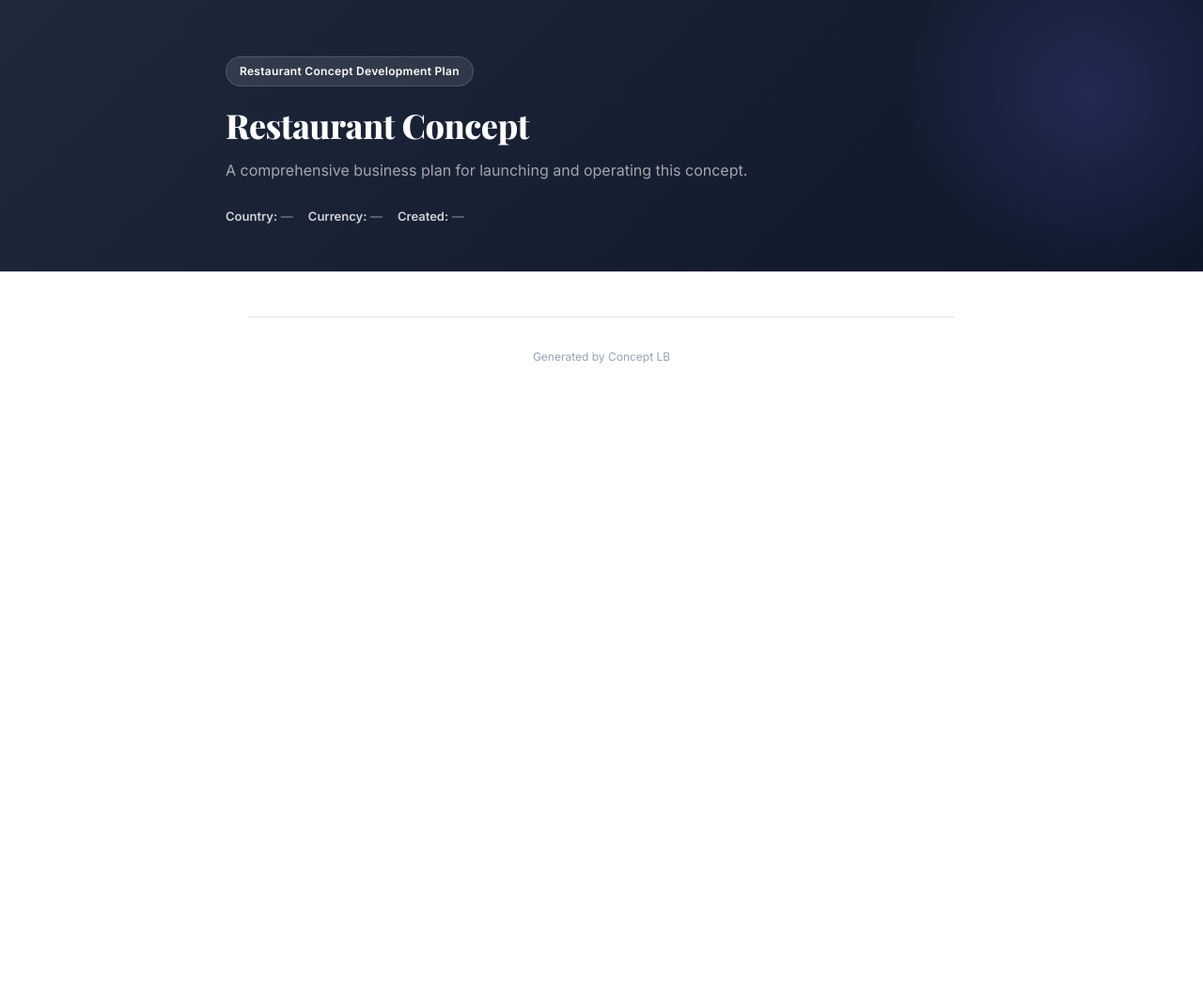
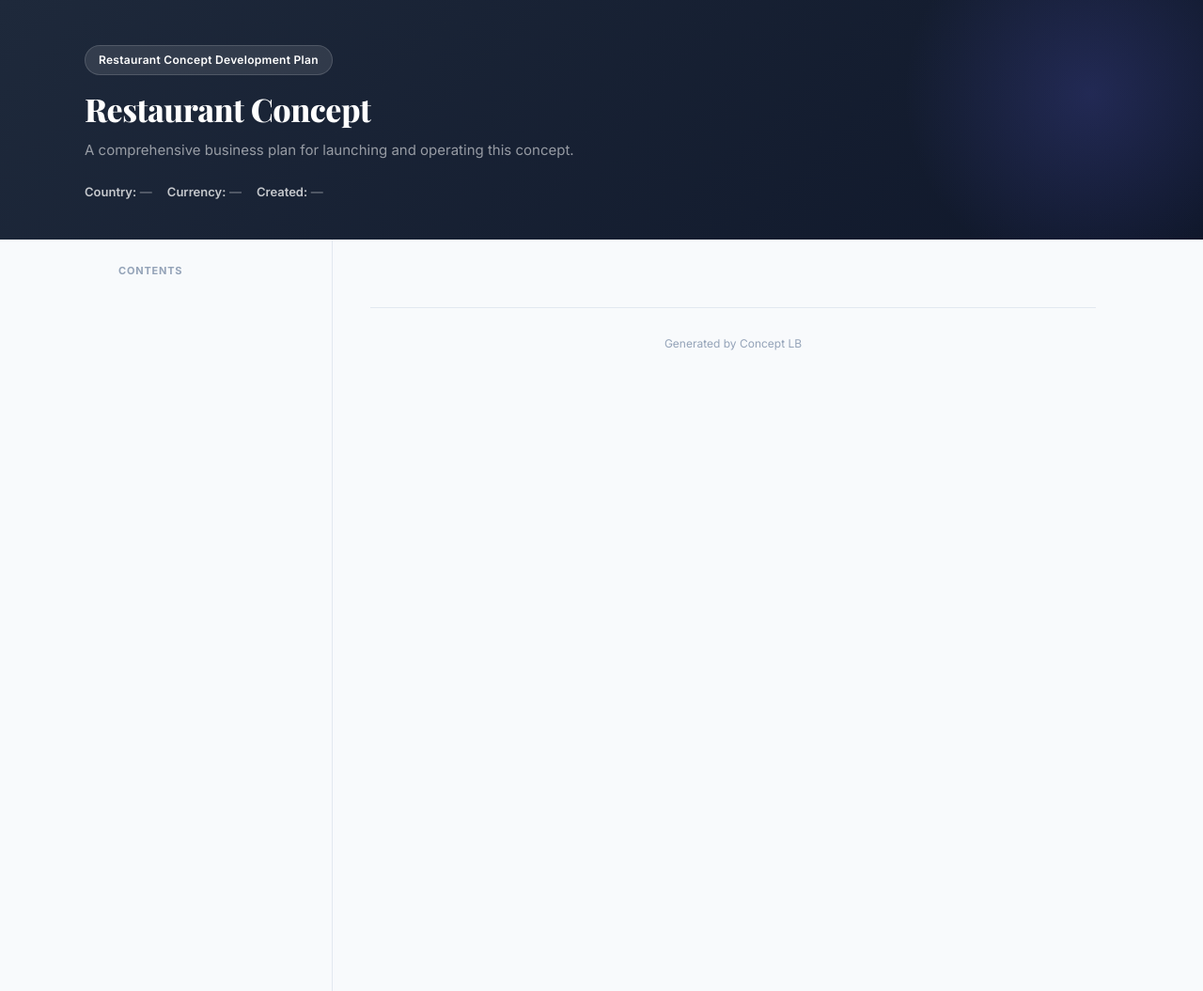
Before and after one commit to MGANDRAOS/concept-lb, a Flask app: template templates/plan_view.html in a window 1280 px wide. Shown: the whole page at 94% size. Before the commit the page ends 387 px from the top, so only its background shows below. Run offline with Flask 3, Linux system fonts and the light colour scheme; the template is opened without the code that fills it, so the values that code supplies are empty.

Commit message:
feat: add sticky TOC sidebar with scroll-tracking and smooth anchor navigation

```diff
--- a/templates/plan_view.html
+++ b/templates/plan_view.html
@@ -1,4 +1,4 @@
-{# templates/plan_view.html — Premium light-theme plan preview #}
+{# templates/plan_view.html — Premium light-theme plan preview with TOC sidebar #}
 <!doctype html>
 <html lang="{{ plan.plan_meta.language or 'en' }}">
 <head>
@@ -11,7 +11,7 @@
 
     body {
       font-family: 'Inter', -apple-system, system-ui, sans-serif;
-      background: #ffffff;
+      background: #f8fafc;
       color: #1a1a2e;
       font-size: 15px;
       line-height: 1.7;
@@ -22,7 +22,7 @@
     .hero {
       background: linear-gradient(135deg, #1e293b 0%, #0f172a 100%);
       color: #fff;
-      padding: 60px 40px 48px;
+      padding: 48px 40px 40px;
       position: relative;
       overflow: hidden;
     }
@@ -30,16 +30,14 @@
     .hero::before {
       content: '';
       position: absolute;
-      top: -100px;
-      right: -80px;
-      width: 400px;
-      height: 400px;
+      top: -100px; right: -80px;
+      width: 400px; height: 400px;
       border-radius: 50%;
       background: radial-gradient(circle, rgba(99,102,241,.2) 0%, transparent 70%);
     }
 
     .hero-inner {
-      max-width: 800px;
+      max-width: 1100px;
       margin: 0 auto;
       position: relative;
       z-index: 1;
@@ -47,302 +45,217 @@
 
     .hero-badge {
       display: inline-flex;
-      align-items: center;
-      gap: 6px;
       padding: 5px 14px;
       border-radius: 999px;
       background: rgba(255,255,255,.1);
       border: 1px solid rgba(255,255,255,.15);
-      font-size: 12px;
-      font-weight: 600;
+      font-size: 12px; font-weight: 600;
       letter-spacing: .3px;
-      margin-bottom: 20px;
+      margin-bottom: 16px;
     }
 
     .hero h1 {
       font-family: 'Playfair Display', Georgia, serif;
-      font-size: 36px;
-      font-weight: 800;
-      letter-spacing: -.5px;
-      line-height: 1.2;
-      margin-bottom: 12px;
+      font-size: 34px; font-weight: 800;
+      letter-spacing: -.5px; line-height: 1.2;
+      margin-bottom: 10px;
     }
 
-    .hero-sub {
-      font-size: 16px;
-      color: rgba(255,255,255,.6);
-      font-weight: 400;
+    .hero-sub { font-size: 15px; color: rgba(255,255,255,.55); }
+
+    .hero-meta {
+      display: flex; gap: 16px; margin-top: 20px; flex-wrap: wrap;
     }
 
-    .hero-meta {
-      display: flex;
-      gap: 16px;
-      margin-top: 24px;
-      flex-wrap: wrap;
+    .hero-meta-item { font-size: 13px; color: rgba(255,255,255,.45); }
+    .hero-meta-item strong { color: rgba(255,255,255,.75); font-weight: 600; }
+
+    /* ── Layout: Sidebar + Content ────────────────────── */
+    .layout {
+      max-width: 1100px;
+      margin: 0 auto;
+      display: grid;
+      grid-template-columns: 240px 1fr;
+      gap: 0;
+      padding: 0 24px;
     }
 
-    .hero-meta-item {
-      font-size: 13px;
-      color: rgba(255,255,255,.5);
+    @media (max-width: 860px) {
+      .layout { grid-template-columns: 1fr; }
+      .toc-sidebar { display: none; }
     }
 
-    .hero-meta-item strong {
-      color: rgba(255,255,255,.8);
+    /* ── TOC Sidebar ─────────────────────────────────── */
+    .toc-sidebar {
+      position: sticky;
+      top: 0;
+      height: 100vh;
+      overflow-y: auto;
+      padding: 24px 16px 24px 0;
+      border-right: 1px solid #e2e8f0;
+    }
+
+    .toc-sidebar::-webkit-scrollbar { width: 3px; }
+    .toc-sidebar::-webkit-scrollbar-thumb { background: #cbd5e1; border-radius: 3px; }
+
+    .toc-title {
+      font-size: 11px;
+      font-weight: 700;
+      text-transform: uppercase;
+      letter-spacing: .8px;
+      color: #94a3b8;
+      margin-bottom: 12px;
+      padding-left: 12px;
+    }
+
+    .toc-list {
+      list-style: none;
+    }
+
+    .toc-item {
+      display: block;
+      padding: 7px 12px;
+      border-radius: 6px;
+      font-size: 13px;
+      font-weight: 500;
+      color: #64748b;
+      text-decoration: none;
+      transition: all .15s ease;
+      border-left: 2px solid transparent;
+      margin-bottom: 1px;
+      line-height: 1.35;
+    }
+
+    .toc-item:hover {
+      color: #1e293b;
+      background: #f1f5f9;
+    }
+
+    .toc-item.active {
+      color: #4f46e5;
+      background: #eef2ff;
+      border-left-color: #6366f1;
       font-weight: 600;
     }
 
-    /* ── Container ────────────────────────────────────── */
-    .container {
-      max-width: 800px;
-      margin: 0 auto;
-      padding: 0 24px 80px;
+    /* ── Content Area ─────────────────────────────────── */
+    .content {
+      padding: 32px 0 80px 40px;
+      min-width: 0;
     }
 
     /* ── Feasibility Panel ────────────────────────────── */
     .feasibility {
-      margin: -24px 0 32px;
-      position: relative;
-      z-index: 2;
+      margin-bottom: 32px;
       background: #fff;
       border: 1px solid #e2e8f0;
       border-radius: 16px;
       padding: 24px;
-      box-shadow: 0 4px 24px rgba(0,0,0,.06);
+      box-shadow: 0 2px 12px rgba(0,0,0,.04);
     }
 
-    .feasibility h2 {
-      font-size: 16px;
-      font-weight: 700;
-      color: #334155;
-      margin-bottom: 16px;
-      padding: 0;
-      border: none;
+    .feasibility > h2 {
+      font-size: 16px; font-weight: 700; color: #334155;
+      margin-bottom: 16px; padding: 0; border: none;
+      font-family: 'Inter', sans-serif;
     }
 
     .feasibility-grid {
       display: grid;
-      grid-template-columns: repeat(auto-fit, minmax(160px, 1fr));
-      gap: 16px;
+      grid-template-columns: repeat(auto-fit, minmax(150px, 1fr));
+      gap: 12px;
     }
 
     .feasibility-stat {
-      padding: 12px 16px;
-      border-radius: 10px;
-      background: #f8fafc;
-      border: 1px solid #e2e8f0;
+      padding: 12px 16px; border-radius: 10px;
+      background: #f8fafc; border: 1px solid #e2e8f0;
     }
 
     .feasibility-stat .label { font-size: 11px; font-weight: 600; color: #94a3b8; text-transform: uppercase; letter-spacing: .5px; }
-    .feasibility-stat .value { font-size: 20px; font-weight: 800; margin-top: 2px; color: #1e293b; }
-
+    .feasibility-stat .value { font-size: 18px; font-weight: 800; margin-top: 2px; color: #1e293b; }
     .risk-green .value { color: #059669; }
     .risk-yellow .value { color: #d97706; }
     .risk-red .value { color: #dc2626; }
-    .risk-black .value { color: #1e293b; }
 
     .risk-flags { margin-top: 16px; }
-    .risk-flags h3 { font-size: 13px; font-weight: 700; color: #64748b; margin-bottom: 8px; }
+    .risk-flags h3 { font-size: 13px; font-weight: 700; color: #64748b; margin-bottom: 8px; font-family: 'Inter', sans-serif; }
     .risk-flags li { font-size: 14px; margin: 6px 0; color: #475569; }
     .risk-flags li strong { color: #1e293b; }
 
     /* ── Sections ─────────────────────────────────────── */
     .section {
-      margin: 40px 0;
-      padding-top: 40px;
+      margin: 36px 0;
+      padding-top: 36px;
       border-top: 1px solid #e2e8f0;
+      scroll-margin-top: 16px;
     }
 
     .section:first-of-type {
-      margin-top: 32px;
-      border-top: none;
-      padding-top: 0;
+      margin-top: 0; border-top: none; padding-top: 0;
     }
 
     h2 {
       font-family: 'Playfair Display', Georgia, serif;
-      font-size: 24px;
-      font-weight: 800;
-      color: #1e293b;
-      margin-bottom: 20px;
-      letter-spacing: -.3px;
-      line-height: 1.3;
+      font-size: 22px; font-weight: 800; color: #1e293b;
+      margin-bottom: 18px; letter-spacing: -.3px; line-height: 1.3;
     }
 
-    h3 {
-      font-size: 16px;
-      font-weight: 700;
-      color: #334155;
-      margin: 24px 0 10px;
-    }
+    h3 { font-size: 15px; font-weight: 700; color: #334155; margin: 22px 0 10px; }
 
-    p {
-      margin: 12px 0;
-      color: #374151;
-      line-height: 1.75;
-    }
+    p { margin: 10px 0; color: #374151; line-height: 1.75; }
 
-    ul {
-      margin: 12px 0 12px 20px;
-      color: #374151;
-    }
-
-    li {
-      margin: 8px 0;
-      line-height: 1.6;
-    }
-
-    li::marker {
-      color: #6366f1;
-    }
+    ul { margin: 10px 0 10px 20px; color: #374151; }
+    li { margin: 6px 0; line-height: 1.6; }
+    li::marker { color: #6366f1; }
 
     /* ── Callout ──────────────────────────────────────── */
     .callout {
       background: linear-gradient(135deg, #f0f4ff, #eef2ff);
       border-left: 4px solid #6366f1;
       border-radius: 0 12px 12px 0;
-      padding: 16px 20px;
-      margin: 20px 0;
+      padding: 16px 20px; margin: 18px 0;
     }
-
-    .callout-title {
-      font-weight: 700;
-      font-size: 14px;
-      color: #4338ca;
-      margin-bottom: 6px;
-    }
-
-    .callout-text {
-      color: #3730a3;
-      font-size: 14px;
-      line-height: 1.6;
-    }
+    .callout-title { font-weight: 700; font-size: 14px; color: #4338ca; margin-bottom: 6px; }
+    .callout-text { color: #3730a3; font-size: 14px; line-height: 1.6; }
 
     /* ── Tables ───────────────────────────────────────── */
-    .table-wrap {
-      margin: 20px 0;
-      border-radius: 12px;
-      border: 1px solid #e2e8f0;
-      overflow: hidden;
-    }
-
-    table {
-      width: 100%;
-      border-collapse: collapse;
-    }
-
-    th {
-      padding: 12px 16px;
-      background: #f8fafc;
-      color: #475569;
-      font-size: 12px;
-      font-weight: 700;
-      text-transform: uppercase;
-      letter-spacing: .5px;
-      text-align: left;
-      border-bottom: 2px solid #e2e8f0;
-    }
-
-    td {
-      padding: 12px 16px;
-      border-bottom: 1px solid #f1f5f9;
-      color: #374151;
-      font-size: 14px;
-      vertical-align: top;
-    }
-
-    tr:last-child td {
-      border-bottom: none;
-    }
-
-    tr:hover td {
-      background: #fafbfe;
-    }
+    .table-wrap { margin: 18px 0; border-radius: 12px; border: 1px solid #e2e8f0; overflow: hidden; }
+    table { width: 100%; border-collapse: collapse; }
+    th { padding: 10px 14px; background: #f8fafc; color: #475569; font-size: 12px; font-weight: 700; text-transform: uppercase; letter-spacing: .5px; text-align: left; border-bottom: 2px solid #e2e8f0; }
+    td { padding: 10px 14px; border-bottom: 1px solid #f1f5f9; color: #374151; font-size: 14px; vertical-align: top; }
+    tr:last-child td { border-bottom: none; }
+    tr:hover td { background: #fafbfe; }
 
     /* ── Images ───────────────────────────────────────── */
-    figure {
-      margin: 24px 0;
-      text-align: center;
-    }
-
-    figure img {
-      max-width: 100%;
-      height: auto;
-      border-radius: 12px;
-      box-shadow: 0 4px 20px rgba(0,0,0,.08);
-    }
-
-    figcaption {
-      margin-top: 10px;
-      font-size: 13px;
-      color: #94a3b8;
-      font-style: italic;
-    }
+    figure { margin: 20px 0; text-align: center; }
+    figure img { max-width: 100%; height: auto; border-radius: 12px; box-shadow: 0 4px 20px rgba(0,0,0,.08); }
+    figcaption { margin-top: 8px; font-size: 13px; color: #94a3b8; font-style: italic; }
 
     /* ── Menu Items ───────────────────────────────────── */
-    .menu-category {
-      margin: 20px 0;
+    .menu-category { margin: 18px 0; }
+    .menu-category h3 {
+      text-transform: uppercase; font-size: 13px; letter-spacing: 2px; color: #6366f1;
+      font-family: 'Inter', sans-serif; margin-bottom: 10px;
+      padding-bottom: 8px; border-bottom: 2px solid #e0e7ff;
     }
-
-    .menu-category h3 {
-      text-transform: uppercase;
-      font-size: 14px;
-      letter-spacing: 2px;
-      color: #6366f1;
-      font-family: 'Inter', sans-serif;
-      margin-bottom: 12px;
-      padding-bottom: 8px;
-      border-bottom: 2px solid #e0e7ff;
-    }
-
-    .menu-grid {
-      display: grid;
-      grid-template-columns: 1fr 1fr;
-      gap: 6px 32px;
-    }
-
-    .menu-item {
-      padding: 8px 0;
-    }
-
-    .menu-item-name {
-      font-weight: 700;
-      text-transform: uppercase;
-      font-size: 13px;
-      letter-spacing: .3px;
-      color: #1e293b;
-    }
-
-    .menu-item-desc {
-      font-size: 13px;
-      color: #64748b;
-      line-height: 1.4;
-    }
+    .menu-grid { display: grid; grid-template-columns: 1fr 1fr; gap: 4px 28px; }
+    .menu-item { padding: 6px 0; }
+    .menu-item-name { font-weight: 700; text-transform: uppercase; font-size: 13px; letter-spacing: .3px; color: #1e293b; }
+    .menu-item-desc { font-size: 13px; color: #64748b; line-height: 1.4; }
 
     /* ── Footer ───────────────────────────────────────── */
     .footer {
-      text-align: center;
-      padding: 32px 0;
-      font-size: 12px;
-      color: #94a3b8;
-      border-top: 1px solid #e2e8f0;
-      margin-top: 48px;
+      text-align: center; padding: 28px 0; font-size: 12px;
+      color: #94a3b8; border-top: 1px solid #e2e8f0; margin-top: 40px;
     }
 
-    /* ── Unknown block fallback ────────────────────────── */
-    .unknown {
-      background: #fef2f2;
-      border: 1px solid #fecaca;
-      border-radius: 8px;
-      padding: 12px;
-      font-size: 12px;
-      overflow-x: auto;
-    }
+    .unknown { background: #fef2f2; border: 1px solid #fecaca; border-radius: 8px; padding: 12px; font-size: 12px; overflow-x: auto; }
   </style>
 </head>
 <body>
   {% from "_blocks.html" import render_block %}
 
-  <!-- Hero Header -->
+  <!-- Hero -->
   <div class="hero">
     <div class="hero-inner">
       <div class="hero-badge">Restaurant Concept Development Plan</div>
@@ -356,10 +269,27 @@
     </div>
   </div>
 
-  <div class="container">
+  <!-- Layout: TOC + Content -->
+  <div class="layout">
+
+    <!-- TOC Sidebar -->
+    <nav class="toc-sidebar">
+      <div class="toc-title">Contents</div>
+      <ul class="toc-list">
+        {% if plan.risk_report %}
+          <li><a class="toc-item" href="#feasibility">Feasibility Assessment</a></li>
+        {% endif %}
+        {% for section in (plan.sections or []) %}
+          <li><a class="toc-item" href="#{{ section.id }}">{{ section.title }}</a></li>
+        {% endfor %}
+      </ul>
+    </nav>
+
+    <!-- Content -->
+    <div class="content">
 
       {% if plan.risk_report %}
-    <div class="feasibility">
+      <div class="feasibility" id="feasibility">
         <h2>Feasibility Assessment</h2>
         <div class="feasibility-grid">
           <div class="feasibility-stat risk-{{ plan.risk_report.risk_level }}">
@@ -406,5 +336,35 @@
 
       <div class="footer">Generated by Concept LB</div>
     </div>
+  </div>
+
+  <script>
+    // Highlight active TOC item on scroll
+    const tocItems = document.querySelectorAll('.toc-item');
+    const sections = document.querySelectorAll('.section, .feasibility');
+
+    function updateToc() {
+      let current = '';
+      sections.forEach(s => {
+        const top = s.getBoundingClientRect().top;
+        if (top < 120) current = s.id;
+      });
+      tocItems.forEach(item => {
+        item.classList.toggle('active', item.getAttribute('href') === '#' + current);
+      });
+    }
+
+    window.addEventListener('scroll', updateToc, { passive: true });
+    updateToc();
+
+    // Smooth scroll on TOC click
+    tocItems.forEach(item => {
+      item.addEventListener('click', (e) => {
+        e.preventDefault();
+        const target = document.getElementById(item.getAttribute('href').slice(1));
+        if (target) target.scrollIntoView({ behavior: 'smooth', block: 'start' });
+      });
+    });
+  </script>
 </body>
 </html>
```
Lines whose indentation alone changed are shown as unchanged.
